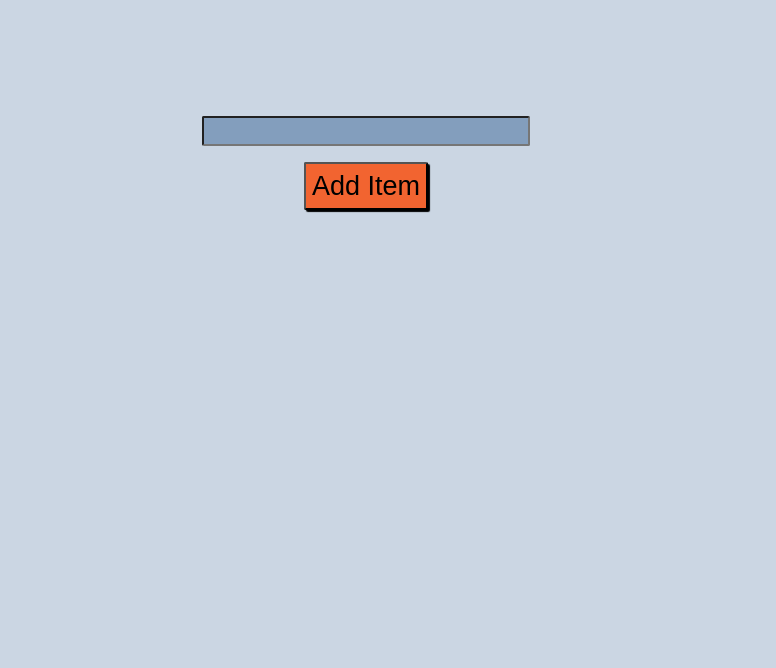
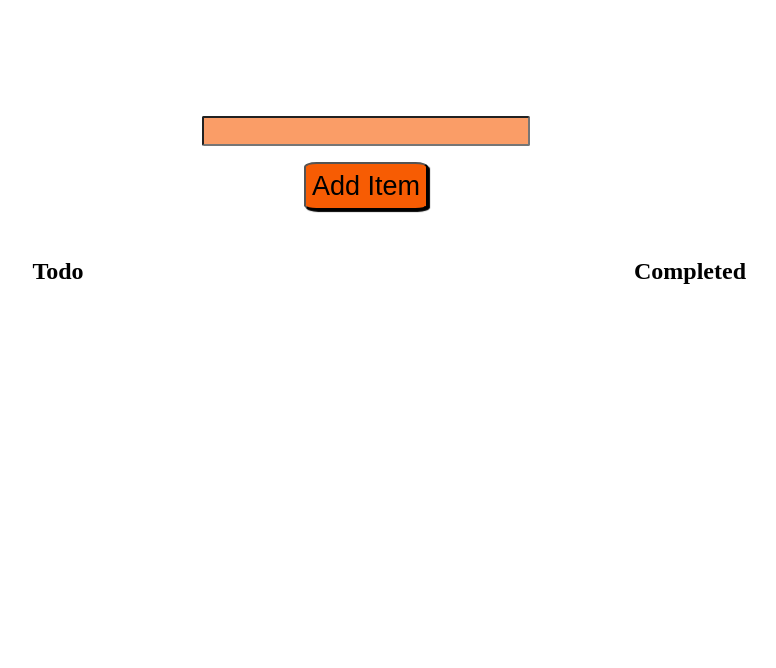
Before and after one commit to mathewbishop/vue_to_do, a website: page view/index.html in a window 1280 px wide. Shown: the part 132-800 px from the top of the page, without its empty margins (274-1050 px from the left). Drawn offline with nearby package versions, Linux system fonts and the light colour scheme.

Commit message:
rework colors, style updates

```diff
--- a/view/index.html
+++ b/view/index.html
@@ -19,11 +19,11 @@
     <main>
 
         <section class="not-complete">
-
+            <h1>Todo</h1>
         </section>
 
         <section class="complete">
-
+            <h1>Completed</h1>
         </section>
 
     </main>
--- a/view/sass/_modules.scss
+++ b/view/sass/_modules.scss
@@ -1,24 +1,24 @@
 .btn {
     width: auto;
     font-size: $fontsize-1;
-    background-color: $color-accent;
+    background-color: $color-primary;
     min-height: 3rem;
-    border-radius: 2px;
+    border-radius: 10%;
     box-shadow: 2px 2px 1px black;
 }
 .btn-checkmark {
     width: auto;
     font-size: $fontsize-1;
-    background-color: $color-checkmark;
+    background-color: $color-yes;
     min-height: 3rem;
-    border-radius: 2px;
+    border-radius: 50%;
     box-shadow: 2px 2px 1px black;
 }
 .btn-cancel {
     width: auto;
     font-size: $fontsize-1;
-    background-color: $color-red;
+    background-color: $color-no;
     min-height: 3rem;
-    border-radius: 2px;
+    border-radius: 50%;
     box-shadow: 2px 2px 1px black;
 }
--- a/view/sass/main.scss
+++ b/view/sass/main.scss
@@ -11,20 +11,19 @@ $fontsize-5: 8.543rem;
 //============================================
 // Colors
 //============================================
-$color-dark: #424B54;
-$color-primary: #547AA5;
-$color-red: #873D48;
-$color-accent: #F26430;
-$color-checkmark: #009DDC;
+$color-dark: #291720;
+$color-primary: #F75C03;
+$color-neutral: #9B9B9B;
+$color-yes: #04A777;
+$color-no: #ED254E;
+
 
 //============================================
 // Global
 //============================================
-body {
-    background-color: rgba($color-primary, .3);
-}
+
 //============================================
-// Header Grid
+// Header
 //============================================
 header {
     display: grid;
@@ -36,11 +35,12 @@ header {
     button { margin: 0 auto; }
 }
 //============================================
-// Main Grid
+// Main
 //============================================
 main {
     display: grid;
     grid-template-columns: 1fr 1fr;
+    h1 { margin: 1rem 0; text-align: center; }
     .not-complete {
         padding: 1rem;
         margin: 1rem 0 1rem 1rem;
```
Also changed, not shown: view/css/styles.css, 1 other file.
